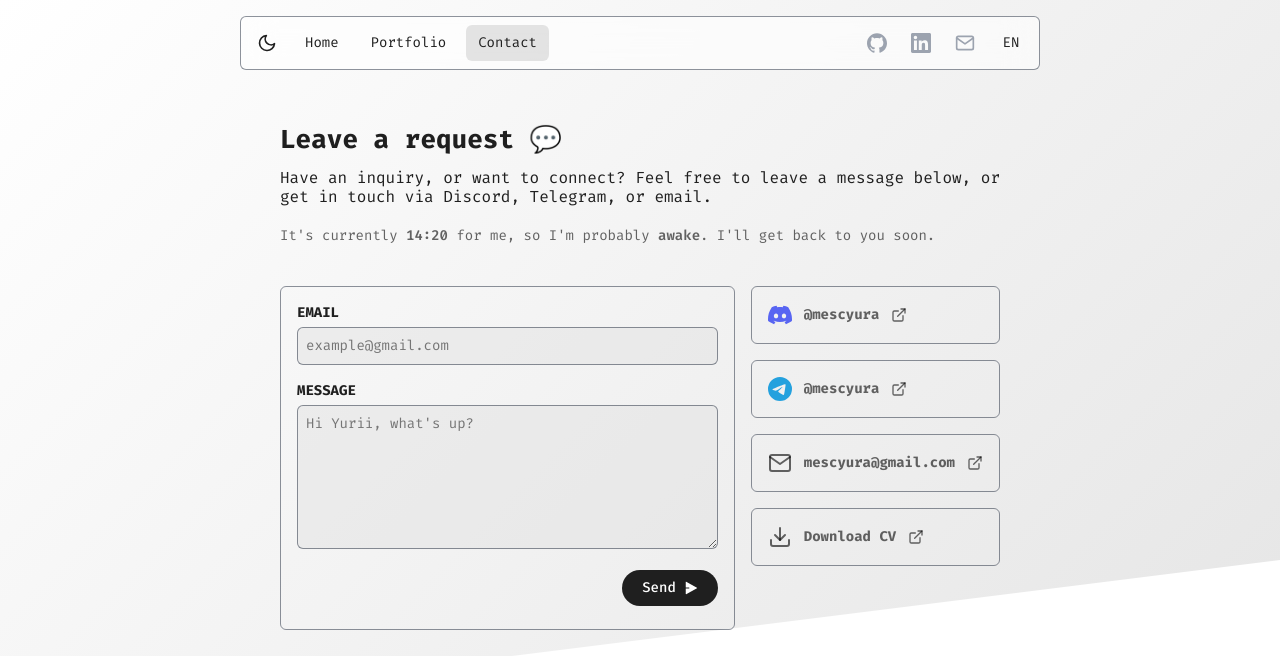
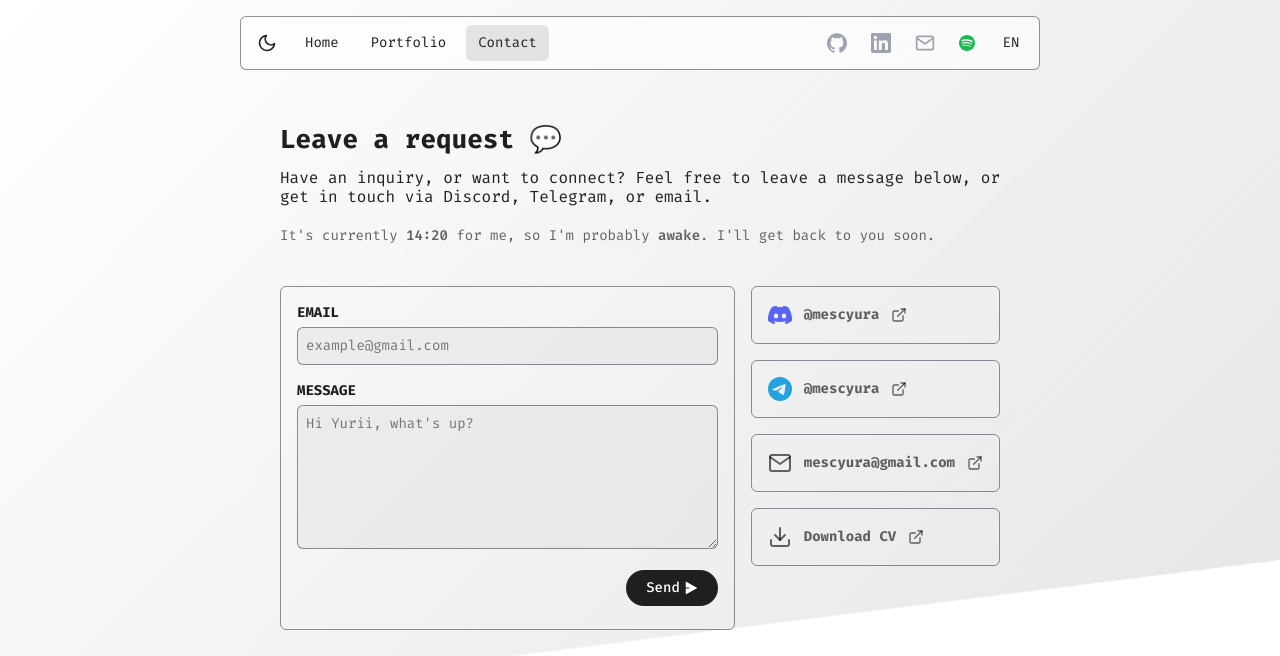
Before and after one commit to mescyura/mescyurasite, a React (Vite) app: page /contact in a window 1280 px wide. Shown: the top 656 px of the page. Built offline with nearby package versions, Linux system fonts and the light colour scheme; no server answers.

Commit message:
add spotify profile link

```diff
--- a/src/components/header/Header.module.css
+++ b/src/components/header/Header.module.css
@@ -24,7 +24,7 @@
 	}
 }
 
-@media screen and (max-width: 570px) {
+@media screen and (max-width: 640px) {
 	.header {
 		margin-top: 0;
 		border: none;
@@ -44,7 +44,7 @@
 	margin-right: auto;
 }
 
-@media screen and (max-width: 570px) {
+@media screen and (max-width: 640px) {
 	.nav {
 		display: none;
 	}
@@ -74,7 +74,7 @@
 	margin: 0;
 }
 
-@media screen and (max-width: 570px) {
+@media screen and (max-width: 640px) {
 	.social {
 		display: none;
 	}
@@ -98,19 +98,22 @@
 	background-color: var(--hover);
 }
 
-.social_btn[href="https://github.com/mescyura"]:hover .social_icon,
-.social_btn[href="https://linkedin.com/in/yura-holyda"]:hover .social_icon
-{
+.social_btn[href='https://github.com/mescyura']:hover .social_icon,
+.social_btn[href='https://linkedin.com/in/yura-holyda']:hover .social_icon {
 	fill: var(--text);
+}
+
+.social_btn[href='https://open.spotify.com/user/22qkxjh5ijs7r7iv3mlp4jhda?si=44b206c0372b4a84']
+	.social_icon {
+	fill: var(--spotify) !important;
 }
 
 .social_btn[href='mailto:mescyura@gmail.com']:hover .social_icon {
 	stroke: var(--text);
 }
 
-.social_btn[href="https://github.com/mescyura"] .social_icon,
-.social_btn[href="https://linkedin.com/in/yura-holyda"] .social_icon
-{
+.social_btn[href='https://github.com/mescyura'] .social_icon,
+.social_btn[href='https://linkedin.com/in/yura-holyda'] .social_icon {
 	width: 20px;
 	height: 20px;
 	fill: #9ca3af;
@@ -131,7 +134,7 @@
 	justify-content: center;
 }
 
-@media screen and (max-width: 570px) {
+@media screen and (max-width: 640px) {
 	.mobile_menu {
 		display: flex;
 	}
--- a/src/components/header/Header.tsx
+++ b/src/components/header/Header.tsx
@@ -5,7 +5,7 @@ import { LanguageToggle } from '../../ui/LanguageToggle/LanguageToggle';
 import { Link, useLocation } from 'react-router-dom';
 
 import classes from './Header.module.css';
-import { SiGithub, SiLinkedin } from 'react-icons/si';
+import { SiGithub, SiLinkedin, SiSpotify } from 'react-icons/si';
 import { FiMail } from 'react-icons/fi';
 import { useEffect, useState } from 'react';
 import { HiMenu, HiX } from 'react-icons/hi';
@@ -121,6 +121,10 @@ export const Header = ({
 						href='mailto:mescyura@gmail.com'
 						icon={<FiMail href='' className={classes.social_icon} />}
 					/>
+					<LinkButton
+						href='https://open.spotify.com/user/22qkxjh5ijs7r7iv3mlp4jhda?si=44b206c0372b4a84'
+						icon={<SiSpotify href='' className={classes.social_icon} />}
+					/>
 				</div>
 
 				<div className={classes.mobile_menu}>
@@ -191,6 +195,10 @@ export const Header = ({
 									href='mailto:mescyura@gmail.com'
 									icon={<FiMail href='' className={classes.social_icon} />}
 								/>
+								<LinkButton
+									href='https://open.spotify.com/user/22qkxjh5ijs7r7iv3mlp4jhda?si=44b206c0372b4a84'
+									icon={<SiSpotify href='' className={classes.social_icon} />}
+								/>
 							</div>
 						</motion.div>
 					</>
--- a/src/components/message/Message.module.css
+++ b/src/components/message/Message.module.css
@@ -64,13 +64,14 @@
 .message_text {
 	font-size: 0.775rem;
 	line-height: 1.25rem;
-	color: rgba(255, 0, 0, 0.6)
+	color: rgba(255, 0, 0, 0.6);
 }
 .message_btn {
 	display: flex;
 	flex-direction: row;
 	align-items: center;
 	justify-content: center;
+	gap: 0.25rem;
 	border-radius: 9999px;
 	border-width: 1px;
 	border-color: rgb(31, 41, 55);
@@ -81,17 +82,27 @@
 	font-size: 0.875rem;
 	line-height: 1.25rem;
 	font-weight: 500;
-	transition-property: color, background-color, border-color,
-		text-decoration-color, fill, stroke;
+	transition-property:
+		color, background-color, border-color, text-decoration-color, fill, stroke;
 	transition-timing-function: cubic-bezier(0.4, 0, 0.2, 1);
 	transition-duration: 75ms;
 	border: none;
 	background-color: var(--text);
 	color: var(--primary);
 	cursor: pointer;
+	transition: all 0.2s ease-in-out;
 }
+
+.message_btn:hover {
+	transform: translateY(-1px);
+}
+
+.message_btn:hover .message_btn_icon_send {
+	transform: translateX(2px);
+}
+
 .message_btn_icon_send {
-	margin-left: 0.5rem;
+	transition: all 0.2s ease-in-out;
 }
 
 .message_btn_icon_spinner {
```
